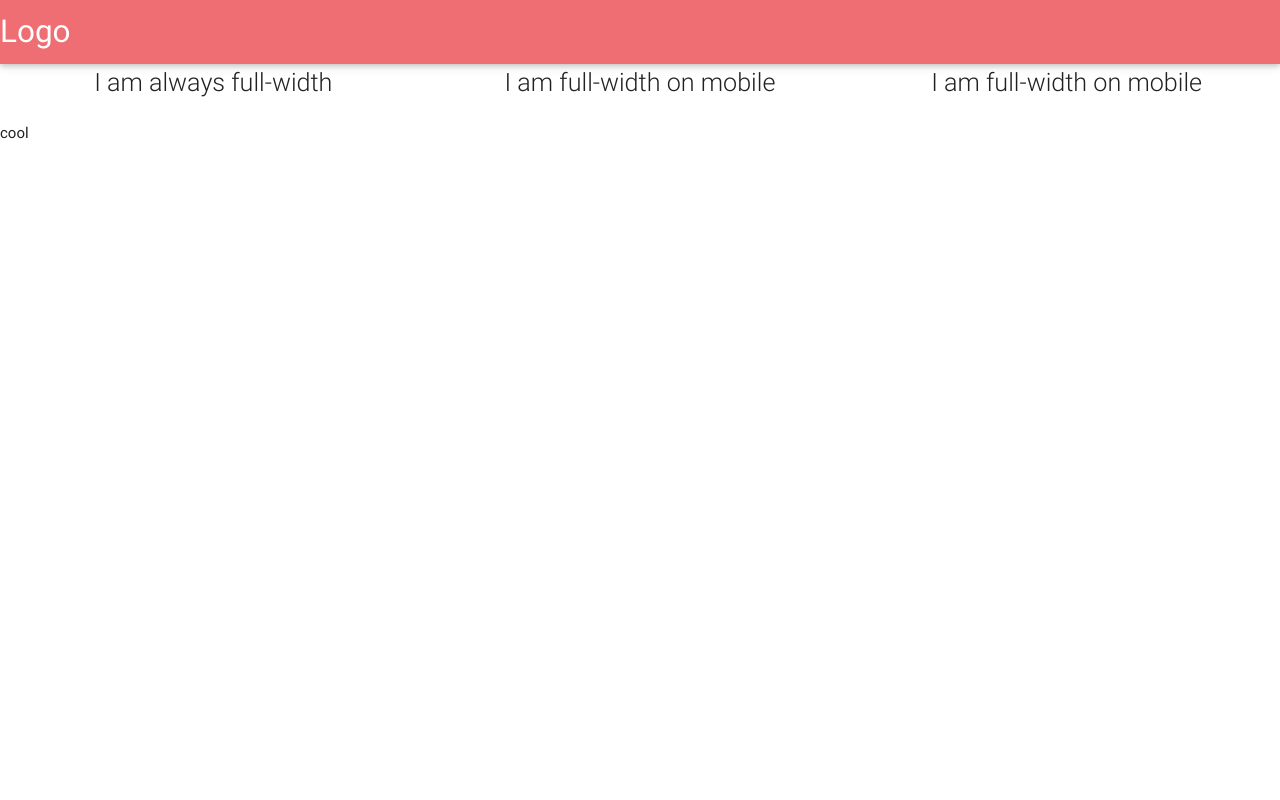
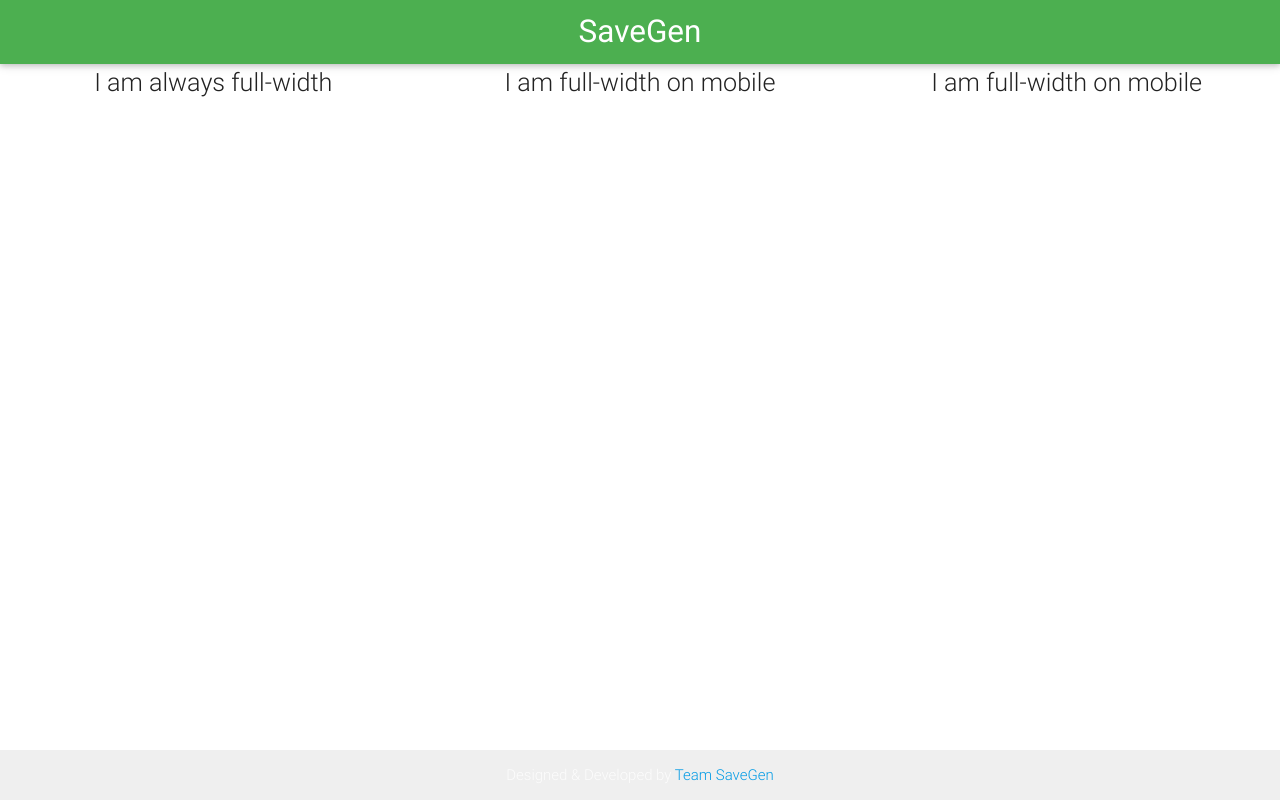
Before and after one commit to FrancescoPalma/Front_End_SaveGen, a website: page index.html in a window 1280 px wide. Drawn offline with nearby package versions, Linux system fonts and the light colour scheme.

Commit message:
fixes footer

```diff
--- a/index.html
+++ b/index.html
@@ -2,6 +2,7 @@
 <html>
 <head>
   <title>SaveGen</title>
+  <link rel="stylesheet" type="text/css" href="main.css">
   <!--Import Google Icon Font-->
   <link href="http://fonts.googleapis.com/icon?family=Material+Icons" rel="stylesheet">
   <!--Import materialize.css-->
@@ -15,10 +16,8 @@
   <!-- Navbar goes here -->
   <header>
     <nav>
-      <div class="nav-wrapper">
-        <a href="#" class="brand-logo">Logo</a>
-        <ul id="nav-mobile" class="right hide-on-med-and-down">
-        </ul>
+      <div class="nav-wrapper green">
+        <a class="brand-logo center">SaveGen</a>
       </div>
     </nav>
   </header>
@@ -26,21 +25,20 @@
   <main>
     <!-- Page Layout here -->
     <div class="row">
-      <div class="grid-example col s4 center-align"><span class="flow-text">I am always full-width</span></div>
+      <div class="grid-example col s4 center-align">
+        <span class="flow-text">I am always full-width</span>
+      </div>
       <div class="grid-example col s4 m4 center-align"><span class="flow-text">I am full-width on mobile</span></div>
       <div class="grid-example col s4 m4 center-align"><span class="flow-text">I am full-width on mobile</span></div>
     </div>
   </main>
 
   <!-- Footer -->
-<!--   <footer class="page-footer white">
+  <footer class="page-footer white">
     <div class="footer-copyright center-align steelgrey darken-2">
       <div class="container">Designed & Developed by <a href="">Team SaveGen</a></div>
     </div>
-  </footer> -->
-<div class="fixed">
-  <p>cool</p>
-</div>
+  </footer>
 
   <!--Import jQuery before materialize.js-->
   <script type="text/javascript" src="https://code.jquery.com/jquery-2.1.1.min.js"></script>
--- a/main.css
+++ /dev/null
@@ -1,16 +0,0 @@
-body {
-  display: flex;
-  min-height: 100vh;
-  flex-direction: column;
-}
-
-main {
-  flex: 1 0 auto;
-}
-
-.fixed {
-  position: fixed;
-  color: black;
-  bottom: 0;
-  width: 100%;
-}
--- a/public/main.css
+++ b/public/main.css
@@ -0,0 +1,9 @@
+body {
+  display: flex;
+  min-height: 100vh;
+  flex-direction: column;
+}
+
+main {
+  flex: 1 0 auto;
+}
```
